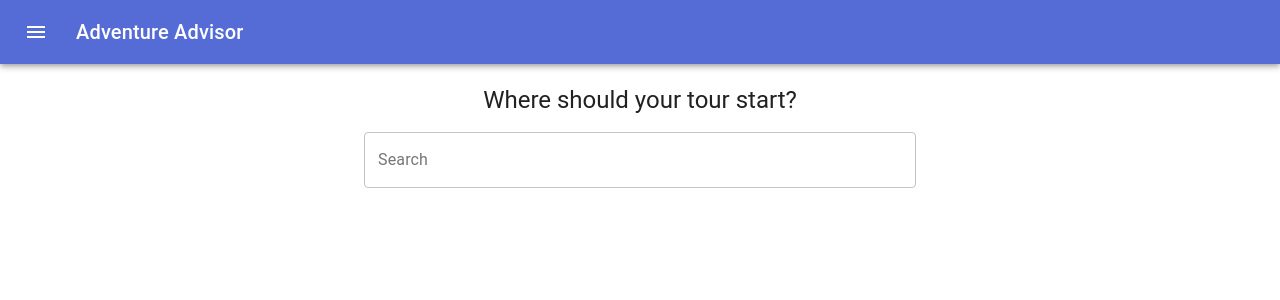
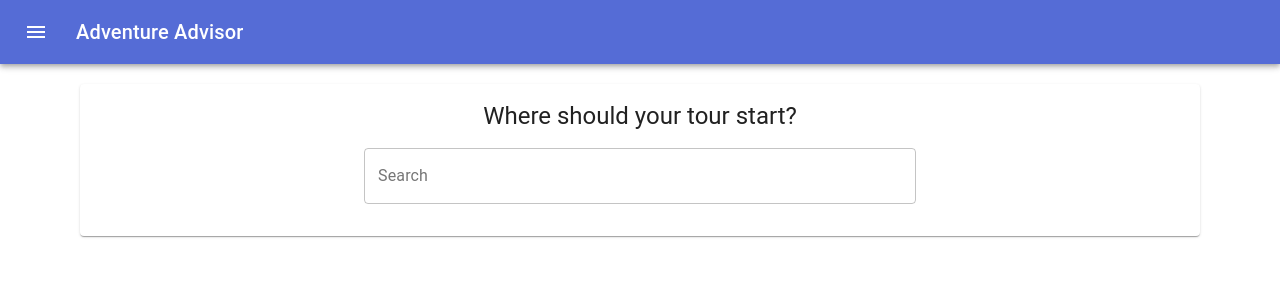
Before and after one commit to luckyvs1/project-tour, a React app: page / in a window 1280 px wide. Shown: the top 300 px of the page. Built offline with nearby package versions, Linux system fonts and the light colour scheme; the HTML template or start-up script is replaced by a standard one.

Commit message:
modify App.js

```diff
--- a/src/views/App.js
+++ b/src/views/App.js
@@ -3,13 +3,12 @@ import React, {Component} from 'react';
 // import Login from './components/Auth/Login';
 import { Switch, Route, withRouter } from "react-router-dom";
 import Icon from '@material-ui/core/Icon';
-import SearchIcon from '@material-ui/icons/Search';
+import Card from '@material-ui/core/Card'
+import CardContent from '@material-ui/core/CardContent'
+import Box from '@material-ui/core/Box'
 
 import ButtonAppBar from './components/ButtonAppBar';
 import SearchBar from './components/SearchBar';
-import SearchIconPlusText from './components/SearchIconPlusText';
-
-
 
 class App extends Component {
     constructor(props){
@@ -18,11 +17,19 @@ class App extends Component {
 
     render() {
         return (
-            <div>
+            <Box>
                 <ButtonAppBar menuTitle="Adventure Advisor" menuSubTitle="The Travel Plan Engine"/>
                 <br />
-                <SearchBar label="Search" question="Where should your tour start?"/>
-            </div>
+                <Box paddingX={10}>
+                    <Card>
+                        <CardContent>
+                            <div>
+                                <SearchBar label="Search" question="Where should your tour start?"/>
+                            </div>
+                        </CardContent>
+                    </Card>
+                </Box>
+            </Box>
             // <Switch>
             //     <Route exact path="/" render={() => <Home />}/>
             //     <Route path="/login" render={() => <Login />}/>
```
